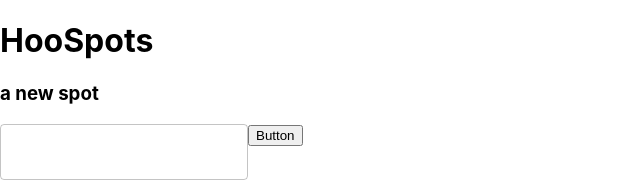
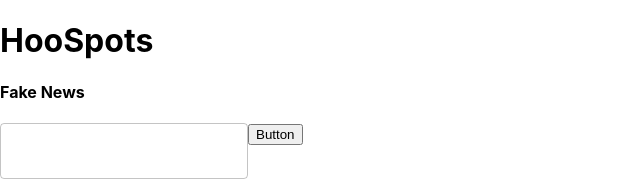
Before and after one commit to kcoop888/HooHacks22, a React (Create React App) app in the folder HooSpots/: page / in a window 1280 px wide. Both pictures are taken after a click on the button "Button". Shown: the top 182 px of the page, without its empty margins (0-640 px from the left). Built offline with nearby package versions, Linux system fonts and the light colour scheme.

Commit message:
With Input spits out Fake News

```diff
--- a/HooSpots/package.json
+++ b/HooSpots/package.json
@@ -9,8 +9,7 @@
     "@testing-library/user-event": "^13.5.0",
     "react": "^17.0.2",
     "react-dom": "^17.0.2",
-    "react-scripts": "^2.1.3",
-    "web-vitals": "^2.1.4"
+    "react-scripts": "^2.1.3"
   },
   "scripts": {
     "start": "react-scripts start",
@@ -35,5 +34,8 @@
       "last 1 firefox version",
       "last 1 safari version"
     ]
+  },
+  "devDependencies": {
+    "web-vitals": "^2.1.4"
   }
 }
--- a/HooSpots/src/App.js
+++ b/HooSpots/src/App.js
@@ -1,26 +1,44 @@
 import logo from './logo.svg';
 import './App.css';
 import React, {useState, useEffect} from "react";
-import {TextField} from "@material-ui/core";
+import {TextField, Button} from "@material-ui/core";
 
 function App() {
   const [spots, setSpots] = useState([]);
+  // string temp = "";
   const handleChange = e => {
+    // temp = e;
     console.log('Typed => ${e.target.value}')
   };
+
+
+  function Spot({spot}){
+
+    // const storeChoice = (spot) => {
+
+    // }
+
+
+    return(
+      <div>
+        {/* <h4>{spot.spot}</h4> */}
+        <h4>Fake News</h4>
+      </div>
+    )
+  }
 
   return (
     <div>
       <h1>HooSpots</h1>
       {spots.map((spot) => (
-        <h3>{spot}</h3>
+        <Spot spot={spot}></Spot>
       ))}
 
       <TextField spots = {spots} variant="outlined" onChange={handleChange} />
 
       <button
         onClick={() => {
-          setSpots([...spots, "a new spot"]);
+          setSpots([...spots, handleChange]);
         }}
         >
           Button
```
Also changed, not shown: 1 other file (tests, documents, lock files or other folders).
